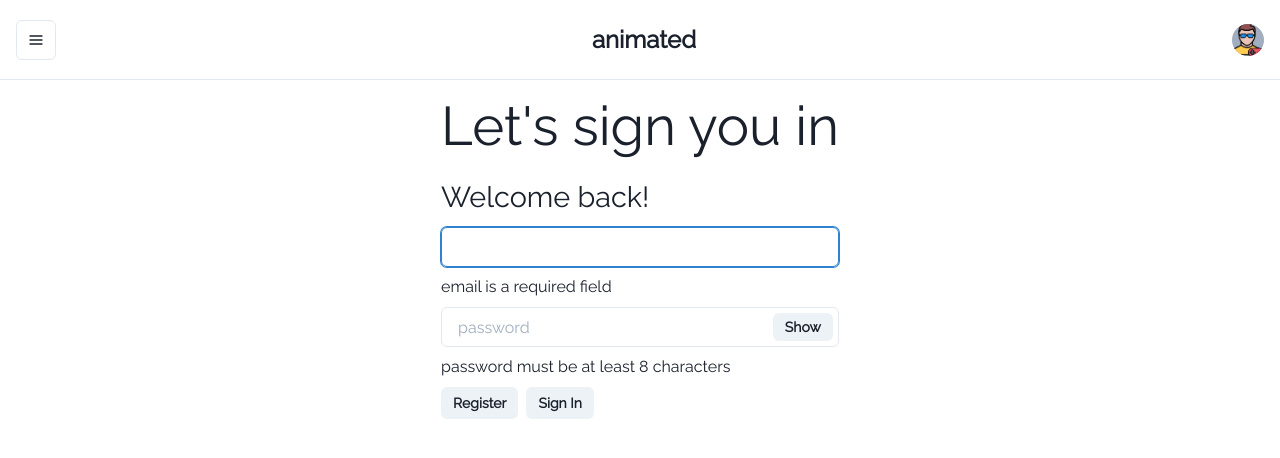
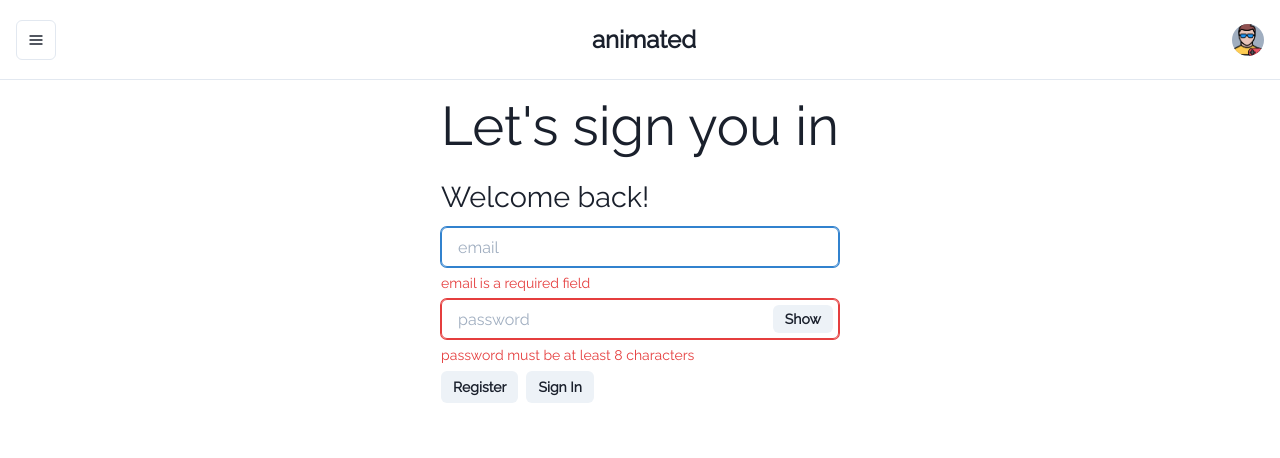
Before and after one commit to guilehm/friendly-potato, a React (Create React App) app in the folder animated/: page /login in a window 1280 px wide. Both pictures are taken after a click on the button "Register". Shown: the top 458 px of the page. Built offline with nearby package versions, Linux system fonts and the light colour scheme; no server answers.

Commit message:
improve error validations

```diff
--- a/animated/src/templates/Login/Login.tsx
+++ b/animated/src/templates/Login/Login.tsx
@@ -3,6 +3,7 @@ import * as S from './Login.styles'
 import {
   Button,
   FormControl,
+  FormErrorMessage,
   FormHelperText,
   FormLabel,
   HStack,
@@ -14,6 +15,7 @@ import {
 import * as yup from 'yup'
 import { useForm } from 'react-hook-form'
 import { yupResolver } from '@hookform/resolvers/yup'
+import { formatDiagnostic, getEffectiveTypeParameterDeclarations } from 'typescript'
 
 
 type LoginFormInputs = {
@@ -46,6 +48,7 @@ const Login = (): JSX.Element => {
           type={show ? 'text' : 'password'}
           placeholder="password"
           id="password"
+          isInvalid={!!errors.password}
           {...register('password')}
         />
         <InputRightElement width="4.5rem">
@@ -67,17 +70,17 @@ const Login = (): JSX.Element => {
         </header>
 
         <main>
-          <FormControl id="login">
+          <FormControl id="login" isInvalid={!!errors.email || !!errors.password}>
             <Stack spacing={2}>
 
               <FormLabel display="none">Email address</FormLabel>
-              <Input {...register('email')} />
-              {errors.email && <p>{errors.email.message}</p>}
+              <Input placeholder="email" {...register('email')} isInvalid={!!errors.email} />
+              {errors.email && <FormErrorMessage>{errors.email.message}</FormErrorMessage>}
               <FormHelperText display="none">{'We\'ll never share your email.'}</FormHelperText>
 
               <FormLabel display="none">Password</FormLabel>
               <PasswordInput />
-              {errors.password && <p>{errors.password.message}</p>}
+              {errors.password && <FormErrorMessage>{errors.password.message}</FormErrorMessage>}
 
               <HStack>
                 <Button onClick={handleSubmit(onSubmit)} size="sm">Register</Button>
@@ -89,7 +92,7 @@ const Login = (): JSX.Element => {
         </main>
 
       </S.Section>
-    </S.Container>
+    </S.Container >
   )
 }
 
```
